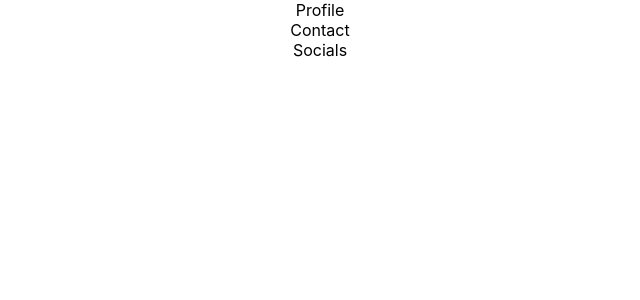
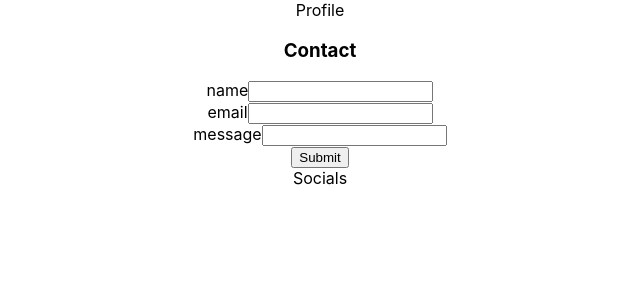
Before and after one commit to DavidSwanberg/code_test, a React (Create React App) app: page / in a window 1280 px wide. Shown: the top 300 px of the page, without its empty margins (320-960 px from the left). Built offline with nearby package versions, Linux system fonts and the light colour scheme; no server answers.

Commit message:
basic contact form

```diff
--- a/src/App.js
+++ b/src/App.js
@@ -6,25 +6,10 @@
 import Socials from './components/Socials';
 
 function App() {
-  const [user, setUser] = useState({});
-
-  const makeAPICall = async () => {
-    try {
-      const response = await axios('https://www.randomuser.me/api')
-      setUser(response.data.results[0])
-    } catch (err) {
-      console.error(err)
-    }
-  }
-
-  useEffect(() => {
-  makeAPICall()
-  }, [])
-
 
   return (
     <div className="App">
-      <Profile user={user}/>
+      <Profile />
       <Contact />
       <Socials />
     </div>
--- a/src/components/Contact.jsx
+++ b/src/components/Contact.jsx
@@ -1,10 +1,60 @@
-import React from 'react';
+import React, { useState } from 'react';
 
-const Contact = ()=> {
+const Contact = () => {
+    const [input, setInput] = useState({ name: "", email: "", message:"" });
+
+    const handleChange = (event) => {
+        //console.log("event", event.target.name, event.target.value);
+        setInput({
+          ...input,
+          [event.target.name]: event.target.value,
+        });
+      };
+
+      const validateEmail =(email) => {
+        const re = /^(([^<>()[\]\\.,;:\s@\"]+(\.[^<>()[\]\\.,;:\s@\"]+)*)|(\".+\"))@((\[[0-9]{1,3}\.[0-9]{1,3}\.[0-9]{1,3}\.[0-9]{1,3}\])|(([a-zA-Z\-0-9]+\.)+[a-zA-Z]{2,}))$/;
+        return re.test(email);
+      }
+
+
+      const handleSubmit = async (event) => {
+        event.preventDefault();
+        console.log('submission', input);
+         validateEmail(input.email) === true ? alert('submission successful') : alert('invalid email');
+         setInput({ name: "", email: "", message:"" })
+      };
 
     return(
         <div>
-            Contact
+            <h3>Contact</h3>
+            <form onSubmit={handleSubmit}>
+        <div className="input">
+        <label>name</label>
+        <input
+        value={input.name}
+        name="name"
+        onChange={handleChange}
+        />
+        </div>
+        <div className="input">
+        <label>email</label>
+        <input
+        value={input.email}
+        name="email"
+        onChange={handleChange}
+        />
+        </div>
+        <div className="input">
+        <label>message</label>
+        <input
+        value={input.message}
+        name="message"
+        onChange={handleChange}
+        />
+        </div>
+        <button type="submit">Submit</button>
+
+    </form>
         </div>
     )
 }
--- a/src/components/Profile.jsx
+++ b/src/components/Profile.jsx
@@ -1,6 +1,36 @@
-import React from 'react';
+import React, { useState, useEffect} from 'react';
+import axios from 'axios';
 
-const Profile = props => {
+const Profile = () => {
+  const [user, setUser] = useState({})
+  const [name, setName] = useState({})
+  const [location, setLocation] = useState({})
+  const [email,setEmail] = useState('')
+  const [phone, setPhone] = useState('');
+  const [birthday, setBirthday]= useState({});
+  const [login, setLogin]=useState({});
+
+  const makeAPICall = async () => {
+    try {
+      const response = await axios('https://www.randomuser.me/api')
+      setUser(response.data.results[0])
+      setName(response.data.results[0].name)
+      setLocation(response.data.results[0].location)
+      setEmail(response.data.results[0].email)
+      setPhone(response.data.results[0].phone)
+      setBirthday(response.data.results[0].dob)
+      setLogin(response.data.results[0].login)
+    } catch (err) {
+      console.error(err)
+    }
+  }
+
+  useEffect(() => {
+  makeAPICall()
+  }, [])
+
+
+  console.log('user- ',user)
 
     return(
         <div>
@@ -10,3 +40,10 @@
 }
 
 export default Profile;
+//name
+//address
+//location
+//email
+//phone
+//birthday
+//login
```
